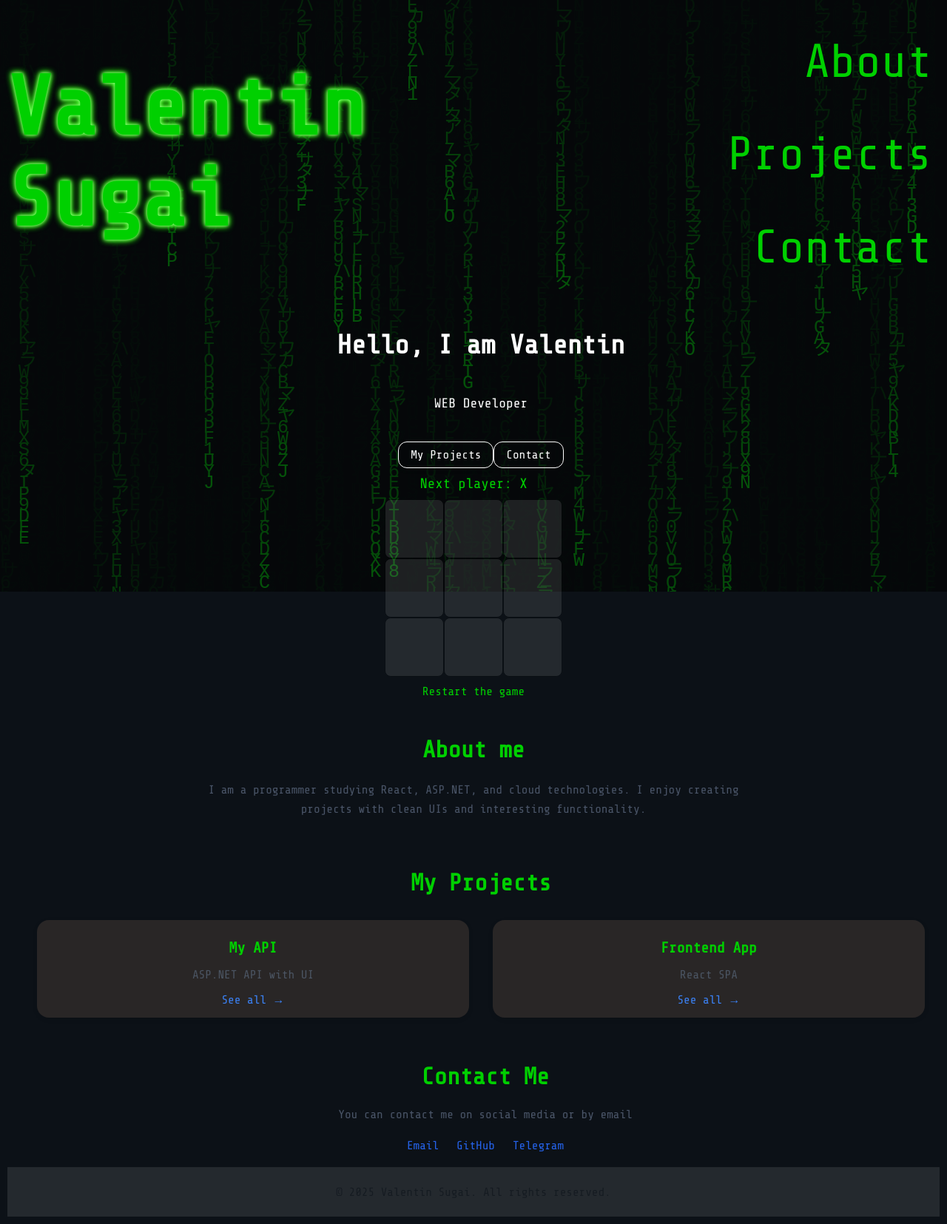
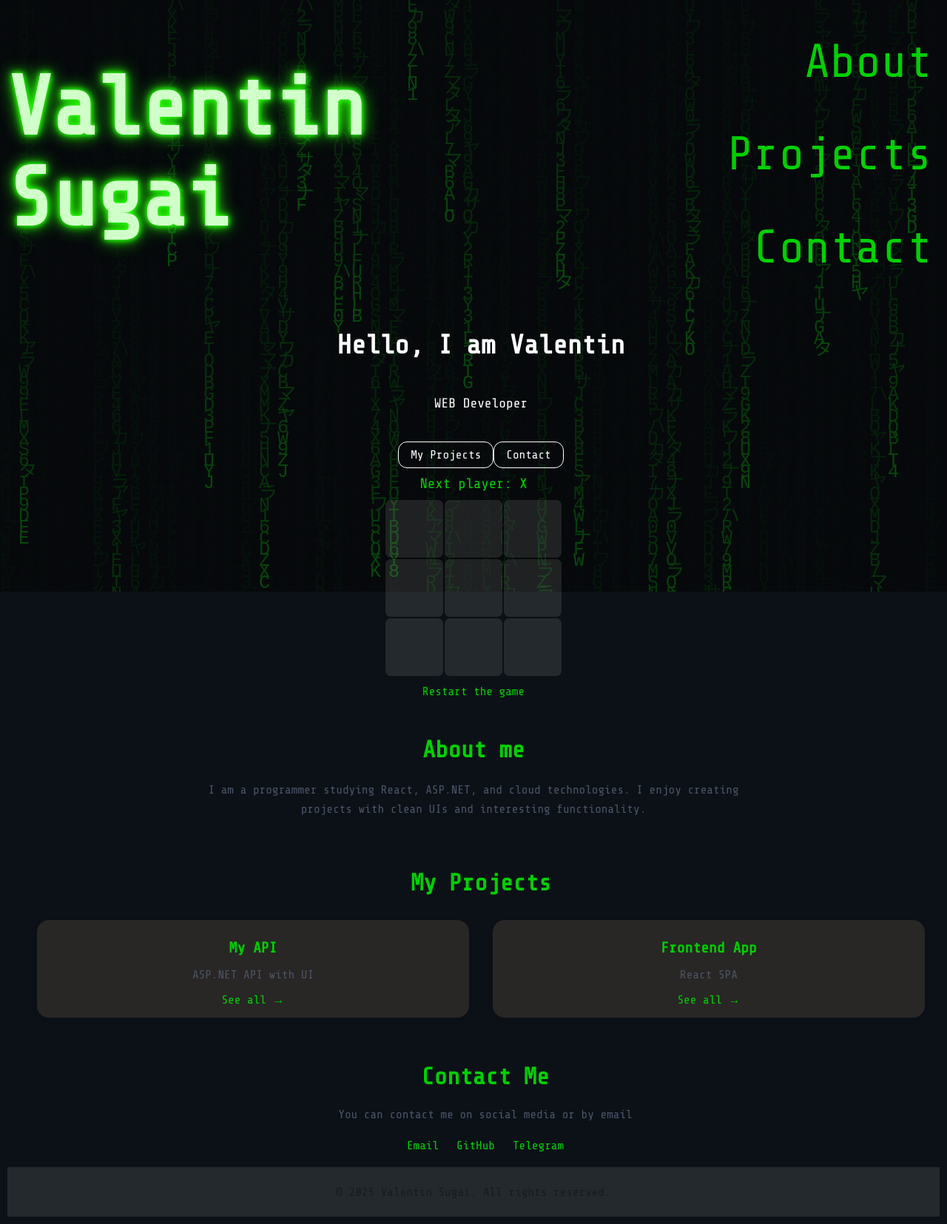
Before and after one commit to WellNoteOne/MyPage, a React (Vite) app: page / in a window 1280 px wide. Shown: the top 1655 px of the page at 74% size. Built offline with nearby package versions, Linux system fonts and the light colour scheme; a web font is replaced by a local one.

Commit message:
small fix

```diff
--- a/src/App.jsx
+++ b/src/App.jsx
@@ -7,8 +7,10 @@ import Footer from "./components/Footer/Footer";
 import MatrixBackground from "./components/MatrixAnim";
 import Game from "./components/Game/Tic";
 import "./App.css";
+import { useState } from "react";
 
 function App() {
+  const [isHide, setIsHide] = useState(true);
   return (
     <>
       <div>
--- a/src/components/Contact/Contact.css
+++ b/src/components/Contact/Contact.css
@@ -11,8 +11,8 @@
 }
 
 .contact-text {
-  margin-bottom: 24px; /* mb-6 */
-  color: #4a5568; /* text-gray-700 */
+  margin-bottom: 24px;
+  color: #4a5568;
 }
 
 .contact-links {
@@ -22,7 +22,7 @@
 }
 
 .contact-link {
-  color: #2563eb; /* text-blue-600 */
+  color: rgb(0, 208, 0);
   text-decoration: none;
 }
 
--- a/src/components/Contact/Contact.jsx
+++ b/src/components/Contact/Contact.jsx
@@ -7,13 +7,13 @@ export default function Contact() {
         You can contact me on social media or by email
       </p>
       <div className="contact-links">
-        <a href="mailto:you@example.com" className="contact-link">
+        <a href="mailto:wellnote@mail.ru" className="contact-link">
           Email
         </a>
         <a href="https://github.com/WellNoteOne" className="contact-link">
           GitHub
         </a>
-        <a href="https://t.me/username" className="contact-link">
+        <a href="https://t.me/wells_god" className="contact-link">
           Telegram
         </a>
       </div>
--- a/src/components/Header/Header.css
+++ b/src/components/Header/Header.css
@@ -10,8 +10,9 @@
   font-size: 7rem;
   font-weight: 900;
   flex: 2;
-  text-shadow: 0 0 5px rgb(171, 255, 156), 0 0 10px rgb(38, 255, 0),
-    0 0 10px rgb(38, 255, 0);
+  color: rgb(209, 255, 202);
+  text-shadow: 0 0 6px rgb(38, 255, 0), 0 0 12px rgb(38, 255, 0),
+    0 0 23px rgb(38, 255, 0);
 }
 
 .nav a {
--- a/src/components/MatrixAnim.jsx
+++ b/src/components/MatrixAnim.jsx
@@ -65,7 +65,7 @@ export default function MatrixBackground() {
         width: "100%",
         height: "100%",
         filter: "brightness(0.5)",
-        opacity: "60%",
+        opacity: "50%",
       }}
     />
   );
--- a/src/components/Projects/Projects.css
+++ b/src/components/Projects/Projects.css
@@ -45,7 +45,7 @@
 }
 
 .project-link {
-  color: #3b82f6;
+  color: rgb(0, 208, 0);
   text-decoration: none;
   font-weight: 500;
 }
```
